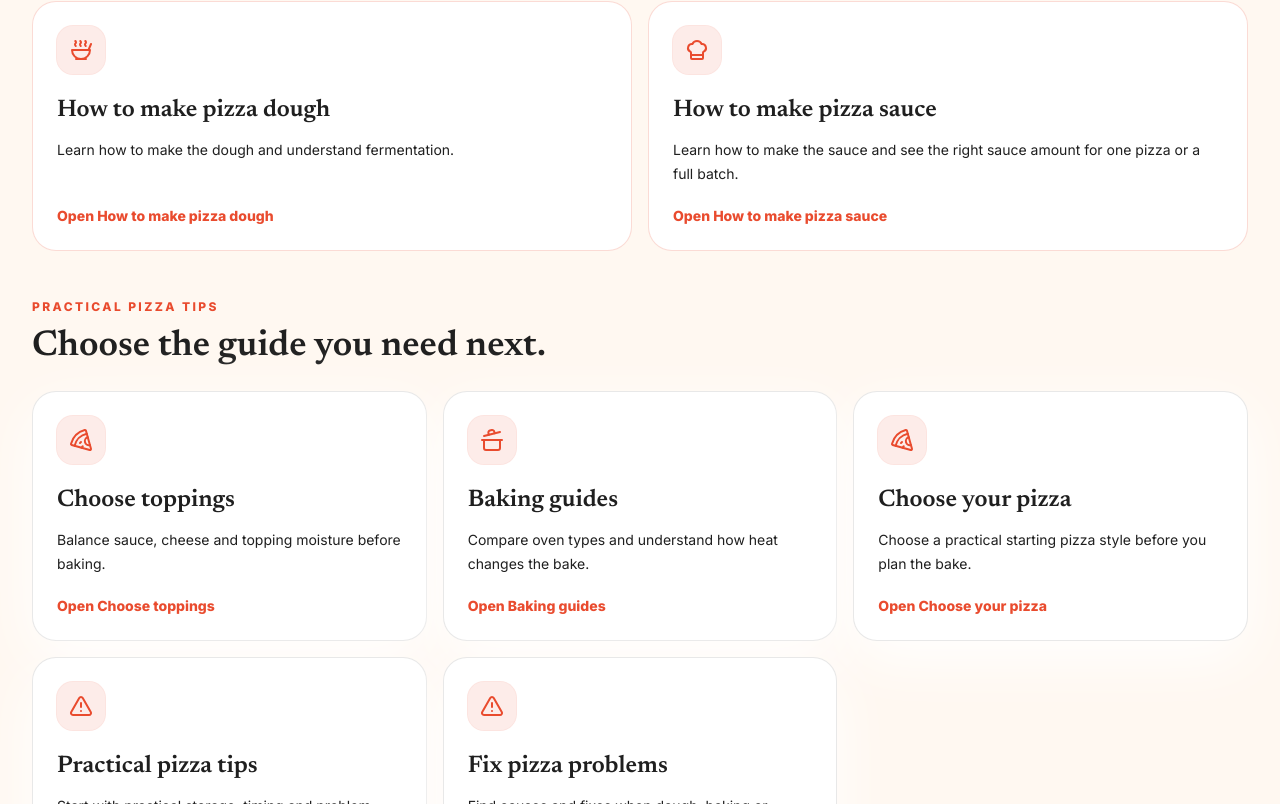
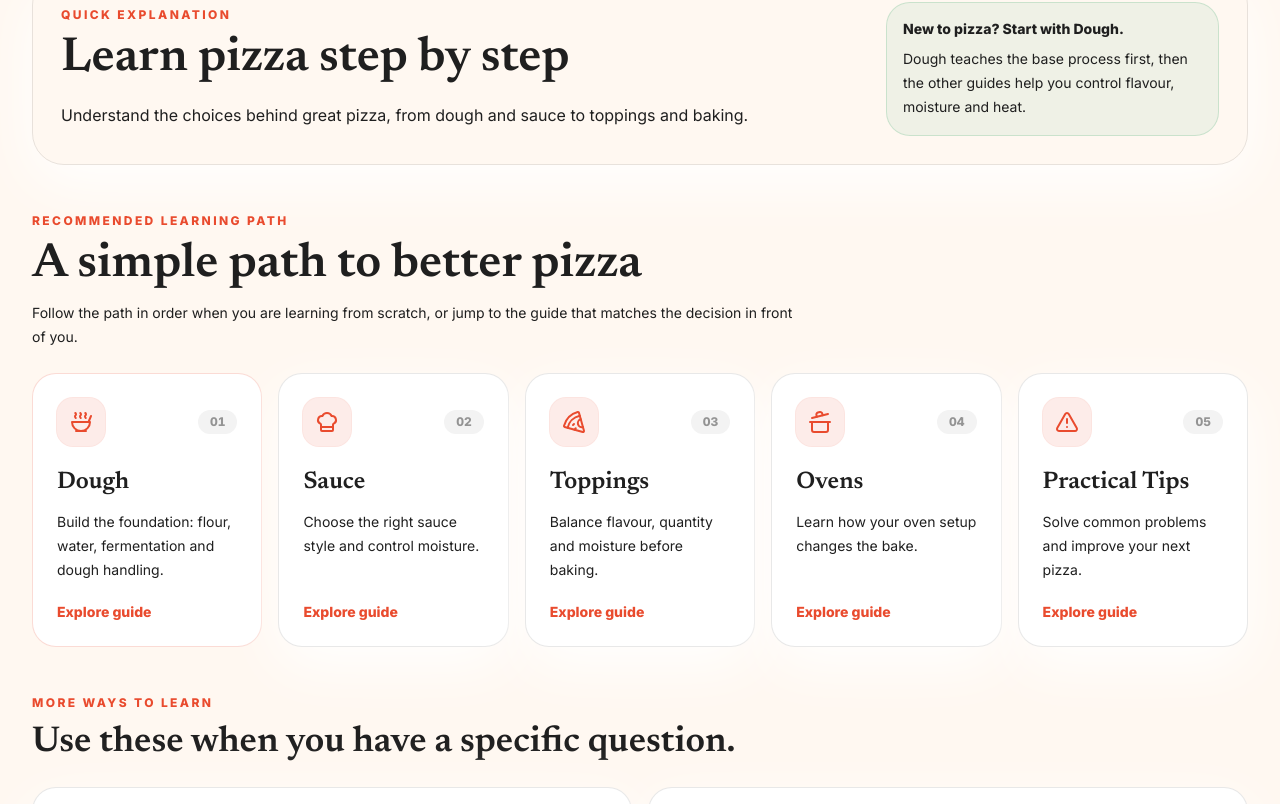
Before and after one commit to maraforver-lab/Pizza, a Next.js app: page /guide in a window 1280 px wide. Shown: the part 556-1360 px from the top of the page. Built offline with nearby package versions, Linux system fonts and the light colour scheme; no server answers.

Commit message:
Patch 462B: Improve Guide hub discovery

```diff
--- a/app/guide/page.tsx
+++ b/app/guide/page.tsx
@@ -8,48 +8,54 @@ type GuideLink = {
   description: string;
   href: string;
   icon: DoughToolsIconName;
+  step?: number;
   title: string;
 };
 
-const primaryGuides: GuideLink[] = [
+const learningPathGuides: GuideLink[] = [
   {
-    title: "How to make pizza dough",
-    description: "Learn how to make the dough and understand fermentation.",
+    step: 1,
+    title: "Dough",
+    description: "Build the foundation: flour, water, fermentation and dough handling.",
     href: "/guides/dough",
     icon: "mixing-bowl",
   },
   {
-    title: "How to make pizza sauce",
-    description: "Learn how to make the sauce and see the right sauce amount for one pizza or a full batch.",
+    step: 2,
+    title: "Sauce",
+    description: "Choose the right sauce style and control moisture.",
     href: "/sauce",
     icon: "chef-hat",
   },
-];
-
-const secondaryGuides: GuideLink[] = [
   {
-    title: "Choose toppings",
-    description: "Balance sauce, cheese and topping moisture before baking.",
+    step: 3,
+    title: "Toppings",
+    description: "Balance flavour, quantity and moisture before baking.",
     href: "/toppings",
     icon: "pizza",
   },
   {
-    title: "Baking guides",
-    description: "Compare oven types and understand how heat changes the bake.",
+    step: 4,
+    title: "Ovens",
+    description: "Learn how your oven setup changes the bake.",
     href: "/ovens",
     icon: "oven",
   },
+  {
+    step: 5,
+    title: "Practical Tips",
+    description: "Solve common problems and improve your next pizza.",
+    href: "/guide/practical-pizza-tips",
+    icon: "warning",
+  },
+];
+
+const supportingGuides: GuideLink[] = [
   {
     title: "Choose your pizza",
     description: "Choose a practical starting pizza style before you plan the bake.",
     href: "/styles",
     icon: "pizza",
-  },
-  {
-    title: "Practical pizza tips",
-    description: "Start with practical storage, timing and problem-solving topics.",
-    href: "/guide/practical-pizza-tips",
-    icon: "warning",
   },
   {
     title: "Fix pizza problems",
@@ -98,12 +104,19 @@ function GuideCard({ link, priority = false }: { link: GuideLink; priority?: boo
         variant: priority ? "information" : "default",
       })}
     >
-      <span className="grid h-12 w-12 place-items-center rounded-2xl bg-tomato/10 text-tomato ring-1 ring-tomato/15" aria-hidden="true">
-        <DoughToolsIcon name={link.icon} size={24} />
+      <span className="flex items-center justify-between gap-3">
+        <span className="grid h-12 w-12 place-items-center rounded-2xl bg-tomato/10 text-tomato ring-1 ring-tomato/15" aria-hidden="true">
+          <DoughToolsIcon name={link.icon} size={24} />
+        </span>
+        {link.step ? (
+          <span className="rounded-full bg-ink/5 px-3 py-1 text-xs font-extrabold text-ink/45 tabular-nums">
+            {String(link.step).padStart(2, "0")}
+          </span>
+        ) : null}
       </span>
       <h3 className="mt-5 font-display text-2xl font-semibold text-ink">{link.title}</h3>
       <p className="mt-3 flex-1 text-sm leading-6 text-ink/62">{link.description}</p>
-      <span className="mt-5 text-sm font-extrabold text-tomato transition group-hover:text-ink">Open {link.title}</span>
+      <span className="mt-5 text-sm font-extrabold text-tomato transition group-hover:text-ink">Explore guide</span>
     </Link>
   );
 }
@@ -126,38 +139,59 @@ export default function Guide() {
         <div className="relative mx-auto max-w-7xl px-4 py-10 sm:px-6 sm:py-16 lg:px-8 lg:py-20">
           <p className="text-xs font-extrabold uppercase tracking-[.24em] text-oven-gold">Pizza guides</p>
           <h1 className="mt-4 max-w-4xl font-display text-4xl font-semibold leading-[0.95] tracking-tight sm:mt-5 sm:text-6xl lg:text-7xl">
-            Find the right pizza guide.
+            Learn pizza one choice at a time.
           </h1>
           <p className="mt-4 max-w-2xl text-base leading-8 text-white/78 sm:mt-6 sm:text-lg">
-            Start with dough or sauce, then use the supporting guides for ovens, styles and troubleshooting.
+            Use the guides to understand dough, sauce, toppings and ovens before you turn those choices into a pizza plan.
           </p>
         </div>
       </section>
 
       <div className="mx-auto max-w-7xl px-4 py-8 sm:px-6 sm:py-12 lg:px-8">
-        <section aria-labelledby="primary-guide-title">
+        <section className="rounded-[2rem] border border-ink/10 bg-white/78 p-5 shadow-card sm:p-7 lg:grid lg:grid-cols-[minmax(0,1fr)_minmax(18rem,.42fr)] lg:items-center lg:gap-8" aria-labelledby="guide-quick-explanation-title">
+          <div>
+            <p className="text-xs font-extrabold uppercase tracking-[.2em] text-tomato">Quick explanation</p>
+            <h2 id="guide-quick-explanation-title" className="mt-3 font-display text-4xl font-semibold sm:text-5xl">
+              Learn pizza step by step
+            </h2>
+            <p className="mt-4 max-w-3xl text-base leading-8 text-ink/64">
+              Understand the choices behind great pizza, from dough and sauce to toppings and baking.
+            </p>
+          </div>
+          <div className="mt-5 rounded-[1.5rem] border border-leaf/20 bg-leaf/[.08] p-4 lg:mt-0">
+            <p className="text-sm font-extrabold text-ink">New to pizza? Start with Dough.</p>
+            <p className="mt-2 text-sm leading-6 text-ink/62">
+              Dough teaches the base process first, then the other guides help you control flavour, moisture and heat.
+            </p>
+          </div>
+        </section>
+
+        <section className="mt-12" aria-labelledby="learning-path-title">
           <div className="max-w-3xl">
-            <p className="text-xs font-extrabold uppercase tracking-[.2em] text-tomato">Start here</p>
-            <h2 id="primary-guide-title" className="mt-3 font-display text-4xl font-semibold sm:text-5xl">
-              Dough guides and sauce guides
+            <p className="text-xs font-extrabold uppercase tracking-[.2em] text-tomato">Recommended learning path</p>
+            <h2 id="learning-path-title" className="mt-3 font-display text-4xl font-semibold sm:text-5xl">
+              A simple path to better pizza
             </h2>
+            <p className="mt-3 text-sm leading-6 text-ink/62">
+              Follow the path in order when you are learning from scratch, or jump to the guide that matches the decision in front of you.
+            </p>
           </div>
-          <div className="mt-6 grid gap-4 md:grid-cols-2">
-            {primaryGuides.map((link) => (
-              <GuideCard key={link.href} link={link} priority />
+          <div className="mt-6 grid gap-4 md:grid-cols-2 xl:grid-cols-5">
+            {learningPathGuides.map((link) => (
+              <GuideCard key={link.href} link={link} priority={link.step === 1} />
             ))}
           </div>
         </section>
 
         <section className="mt-12" aria-labelledby="supporting-guide-title">
           <div className="max-w-3xl">
-            <p className="text-xs font-extrabold uppercase tracking-[.2em] text-tomato">Practical pizza tips</p>
+            <p className="text-xs font-extrabold uppercase tracking-[.2em] text-tomato">More ways to learn</p>
             <h2 id="supporting-guide-title" className="mt-3 font-display text-3xl font-semibold sm:text-4xl">
-              Choose the guide you need next.
+              Use these when you have a specific question.
             </h2>
           </div>
-          <div className="mt-6 grid gap-4 md:grid-cols-3">
-            {secondaryGuides.map((link) => (
+          <div className="mt-6 grid gap-4 md:grid-cols-2">
+            {supportingGuides.map((link) => (
               <GuideCard key={link.href} link={link} />
             ))}
           </div>
@@ -170,7 +204,7 @@ export default function Guide() {
               Quick orientation
             </h2>
             <p className="mt-3 max-w-3xl text-sm leading-6 text-ink/62">
-              These anchors keep older guide links useful. For full method and amounts, use the dedicated dough and sauce guides above.
+              These anchors keep older guide links useful. For full lessons, use the guides above.
             </p>
             <div className="mt-5 grid gap-3 sm:grid-cols-2 lg:grid-cols-5">
               {topicShortcuts.map((topic) => (
```
Also changed, not shown: 1 other file (tests, documents, lock files or other folders).
